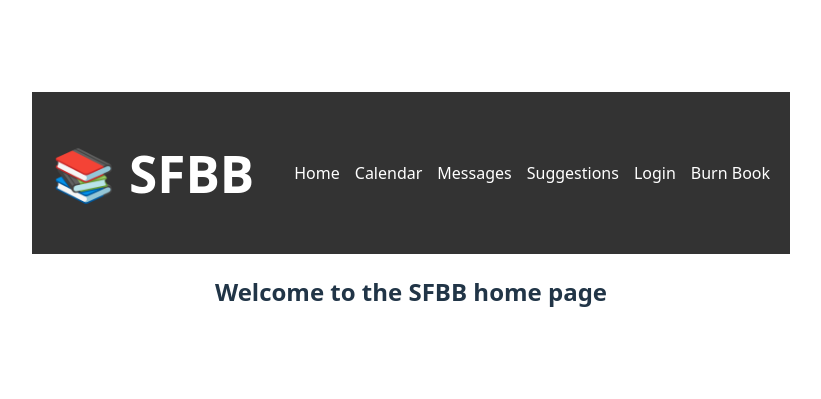
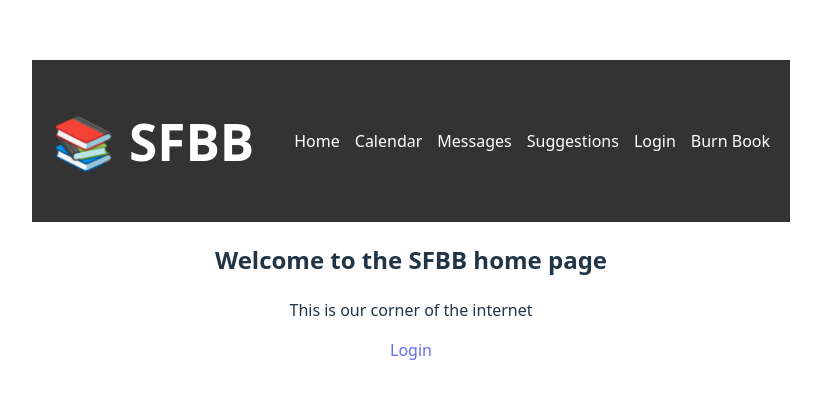
Before and after one commit to grassh0ppr/book-club, a React (Vite) app in the folder client/: page / in a window 1280 px wide. Shown: the part 189-588 px from the top of the page, without its empty margins (229-1050 px from the left). Built offline with nearby package versions, Linux system fonts and the light colour scheme.

Commit message:
Enhance Home page with additional content and login link

```diff
--- a/client/src/pages/Home.jsx
+++ b/client/src/pages/Home.jsx
@@ -1,3 +1,13 @@
+import { Link } from "react-router-dom";
+
 export default function Home() {
-  return <h2>Welcome to the SFBB home page</h2>;
+  return (
+    <div>
+      <h2>Welcome to the SFBB home page</h2>
+      <p>This is our corner of the internet</p>
+      <div>
+        <Link to="/login">Login</Link>
+      </div>
+    </div>
+  );
 }
```
